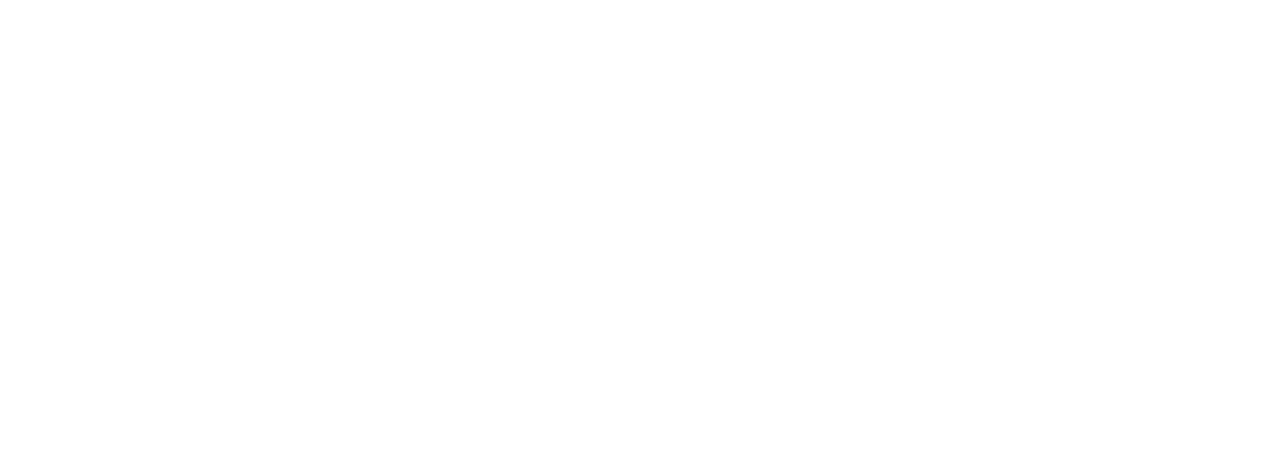
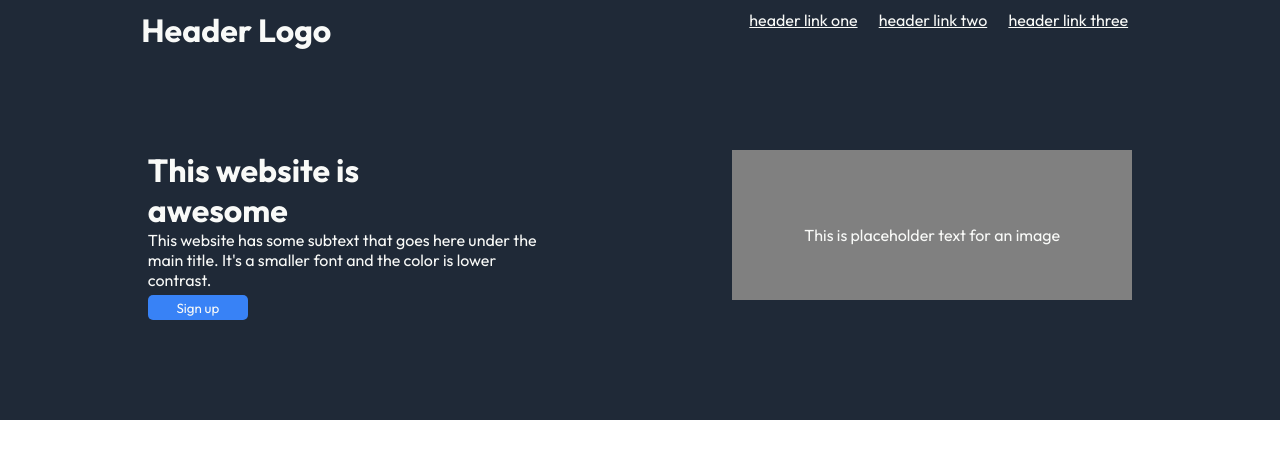
Before and after one commit to Revanshill86/Landing_Page, a plain HTML site: page index.html in a window 1280 px wide. Drawn offline with Linux system fonts and the light colour scheme.

Commit message:
Added header to html and css formatting

```diff
--- a/css/style.css
+++ b/css/style.css
@@ -0,0 +1,91 @@
+*
+{
+    padding: 0;
+    margin: 0;
+    font-family: 'Outfit', sans-serif;
+}
+
+header
+{
+    background-color: #1F2937;
+    color: #F9FAF8;
+}
+
+
+.header_top
+{
+    display: flex;
+    justify-content: space-around;
+
+}
+
+.header_top h1
+{
+    margin-top: 10px;
+    margin-right: 125px;
+}
+
+.header_links
+{
+    display: flex;
+    width: 400px;
+    justify-content: space-around;
+    color: #F9FAF8;
+    margin-top: 10px;
+}
+
+a
+{
+    color: #F9FAF8;
+}
+
+
+.hero_img_container
+{
+    display: flex;
+    justify-content: space-around;
+    margin-top: 100px;
+}
+
+.hero_text
+{
+    display: flex;
+    flex-direction: column;
+    margin-left: 50px;
+}
+
+.hero_text button
+{
+    width: 100px;
+    height: 25px;
+    border-radius: 5px;
+    border: none;
+    margin-top: 5px;
+    margin-bottom: 100px;
+    color:#F9FAF8;
+    background-color: #3882F6;
+
+
+}
+
+.img_container
+{
+    margin-bottom: 50px;
+    width: 400px;
+    height: 150px;
+    margin-right: 50px;
+    background-color: grey;
+    text-align: center;
+
+}
+
+.img_container p
+{
+    margin-top: 75px;
+}
+
+.main_title
+{
+    text-align: center;
+    margin-top: 25px;
+}
--- a/index.html
+++ b/index.html
@@ -3,9 +3,36 @@
 <head>
     <meta charset="UTF-8">
     <meta name="viewport" content="width=device-width, initial-scale=1.0">
-    <title>Landing Page</title>
+    <title>Landing page</title>
+    <link rel="stylesheet" href="/css/style.css">
+    <style>
+        @import url('https://fonts.googleapis.com/css2?family=Outfit:wght@400;700&display=swap');
+    </style>
 </head>
 <body>
-
+    <header>
+        <div class="header_container">
+            <div class="header_top">
+                <h1>Header Logo</h1>
+                <div class="header_links">
+                    <a href="#">header link one</a>
+                    <a href="#">header link two</a>
+                    <a href="#">header link three</a>
+                </div>
+            </div>
+            <div class="hero_img_container">
+                <div class="hero_text">
+                    <h1>This website is<br>awesome</h1>
+                    <p>This website has some subtext that goes here under the<br>
+                    main title. It's a smaller font and the color is lower<br>
+                    contrast.</p>
+                    <button type="button">Sign up</button>
+                </div>
+                <div class="img_container">
+                    <p>This is placeholder text for an image</p>
+                </div>
+            </div>
+        </div>
+    </header>
 </body>
 </html>
```
